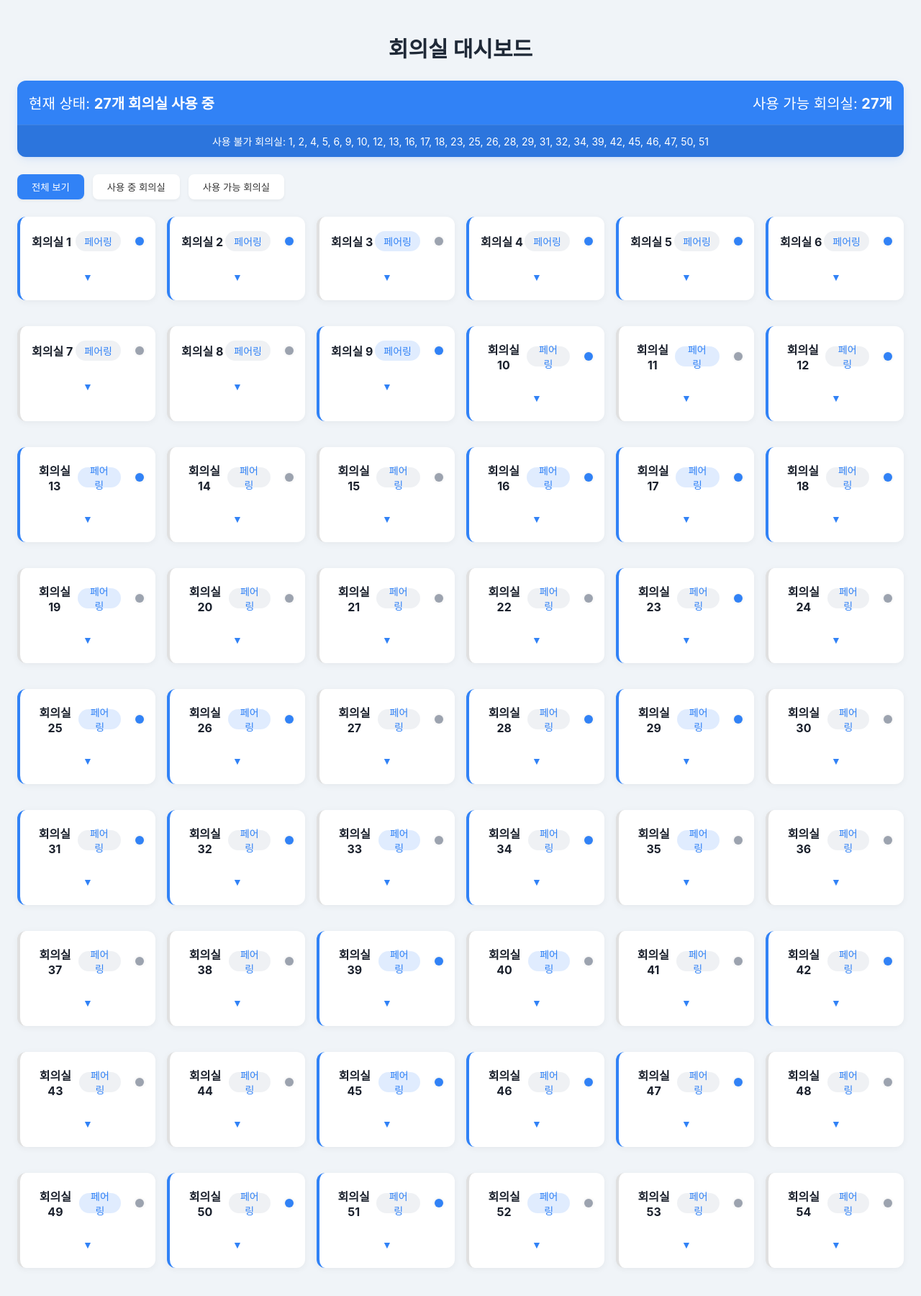
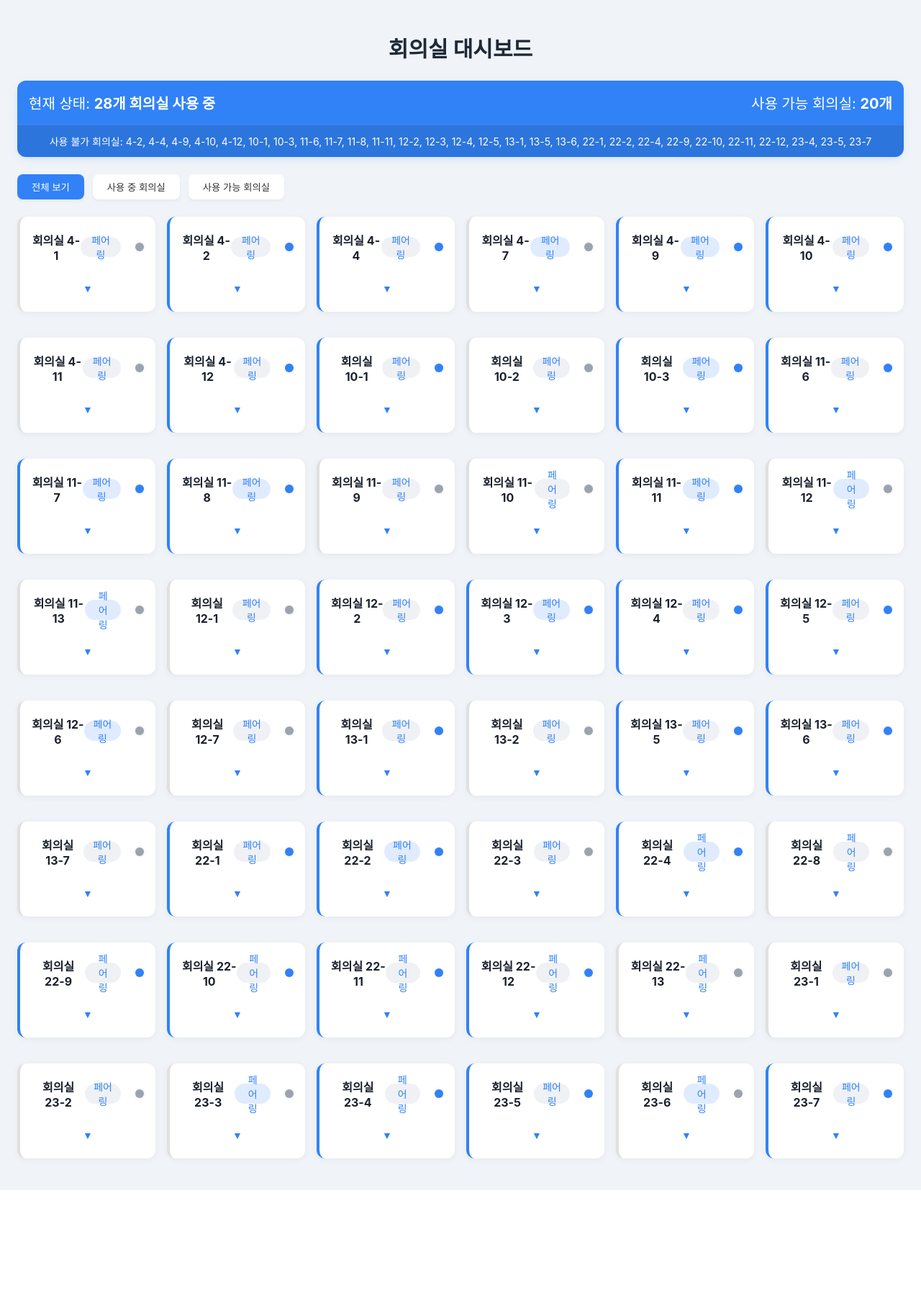
Before and after one commit to sebbbin/meetingroom_dashboard, a React (Create React App) app in the folder conference-room-dashboard/: page / in a window 1280 px wide. Shown: the top 1800 px of the page at 72% size. After the commit the page ends 1653 px from the top, so only its background shows below. Built offline with nearby package versions, Linux system fonts and the light colour scheme.

Commit message:
[feat] 아크플레이스 회의실 번호 지정

```diff
--- a/conference-room-dashboard/src/components/ConferenceRoomDashboard.js
+++ b/conference-room-dashboard/src/components/ConferenceRoomDashboard.js
@@ -1,10 +1,22 @@
 import React, { useState } from 'react';
 
 const ConferenceRoomDashboard = () => {
-  // 총 54개의 회의실 데이터 (6x9 그리드)
+  // 회의실 번호 목록
+  const roomNumbers = [
+    '4-1', '4-2', '4-4', '4-7', '4-9', '4-10', '4-11', '4-12',
+    '10-1', '10-2', '10-3',
+    '11-6', '11-7', '11-8', '11-9', '11-10', '11-11', '11-12', '11-13',
+    '12-1', '12-2', '12-3', '12-4', '12-5', '12-6', '12-7',
+    '13-1', '13-2', '13-5', '13-6', '13-7',
+    '22-1', '22-2', '22-3', '22-4', '22-8', '22-9', '22-10', '22-11', '22-12', '22-13',
+    '23-1', '23-2', '23-3', '23-4', '23-5', '23-6', '23-7'
+  ];
+
+  // 회의실 데이터 초기화 (실제 번호 사용)
   const [rooms, setRooms] = useState(
-    Array.from({ length: 54 }, (_, index) => ({
+    roomNumbers.map((roomNumber, index) => ({
       id: index + 1,
+      roomNumber: roomNumber,
       status: Math.random() > 0.5 ? 'on' : 'off',
       pairing: Math.random() > 0.7,
     }))
@@ -68,7 +80,7 @@ const ConferenceRoomDashboard = () => {
   // 온/오프 회의실 수 및 목록 계산
   const onRooms = rooms.filter(room => room.status === 'on');
   const onRoomsCount = onRooms.length;
-  const onRoomsList = onRooms.map(room => room.id).join(', ');
+  const onRoomsList = onRooms.map(room => room.roomNumber).join(', ');
   const offRoomsCount = rooms.filter(room => room.status === 'off').length;
 
   // 메인 색상
@@ -128,7 +140,8 @@ const ConferenceRoomDashboard = () => {
       padding: '0.75rem 1rem',
       fontSize: '0.875rem',
       backgroundColor: 'rgba(0, 0, 0, 0.1)',
-      borderTop: '1px solid rgba(255, 255, 255, 0.1)'
+      borderTop: '1px solid rgba(255, 255, 255, 0.1)',
+      overflowWrap: 'break-word'
     },
     buttonContainer: {
       display: 'flex',
@@ -150,10 +163,7 @@ const ConferenceRoomDashboard = () => {
     },
     buttonInactive: {
       backgroundColor: 'white',
-      color: '#333333',
-      '&:hover': {
-        backgroundColor: '#f8fafc'
-      }
+      color: '#333333'
     },
     gridContainer: {
       display: 'grid',
@@ -169,11 +179,7 @@ const ConferenceRoomDashboard = () => {
       cursor: 'pointer',
       padding: '1rem',
       borderLeft: '4px solid transparent',
-      transition: 'all 0.2s ease',
-      '&:hover': {
-        transform: 'translateY(-2px)',
-        boxShadow: '0 4px 12px rgba(0, 0, 0, 0.1)'
-      }
+      transition: 'all 0.2s ease'
     },
     expandedCard: {
       minHeight: '240px',
@@ -231,10 +237,7 @@ const ConferenceRoomDashboard = () => {
       display: 'flex',
       alignItems: 'center',
       justifyContent: 'center',
-      transition: 'all 0.2s ease',
-      '&:hover': {
-        backgroundColor: 'rgba(49, 130, 246, 0.15)'
-      }
+      transition: 'all 0.2s ease'
     },
     expandToggle: {
       border: 'none',
@@ -246,10 +249,7 @@ const ConferenceRoomDashboard = () => {
       margin: '0.25rem auto',
       textAlign: 'center',
       fontWeight: '500',
-      transition: 'all 0.2s ease',
-      '&:hover': {
-        color: '#1c64f2'
-      }
+      transition: 'all 0.2s ease'
     },
     expandButtons: {
       display: 'flex',
@@ -274,10 +274,7 @@ const ConferenceRoomDashboard = () => {
       fontSize: '0.875rem',
       flex: 1,
       fontWeight: '500',
-      transition: 'all 0.2s ease',
-      '&:hover': {
-        backgroundColor: 'rgba(49, 130, 246, 0.15)'
-      }
+      transition: 'all 0.2s ease'
     },
     closeExpandButton: {
       border: 'none',
@@ -289,10 +286,7 @@ const ConferenceRoomDashboard = () => {
       marginTop: '0.5rem',
       width: '100%',
       fontWeight: '500',
-      transition: 'all 0.2s ease',
-      '&:hover': {
-        color: '#1c64f2'
-      }
+      transition: 'all 0.2s ease'
     }
   };
 
@@ -358,7 +352,6 @@ const ConferenceRoomDashboard = () => {
               ...(expandedRoom === room.id ? styles.expandedCard : {})
             }}
             onClick={(e) => {
-              // 클릭했을 때 설정 메뉴가 아닌 확장 토글 버튼이 나타나도록 수정
               if (selectedRoom === room.id) {
                 setSelectedRoom(null); // 설정 패널 닫기
               } else {
@@ -378,7 +371,7 @@ const ConferenceRoomDashboard = () => {
                 display: 'flex',
                 alignItems: 'center'
               }}>
-                <span style={styles.roomTitle}>회의실 {room.id}</span>
+                <span style={styles.roomTitle}>회의실 {room.roomNumber}</span>
               </div>
 
               <div style={{
@@ -519,7 +512,7 @@ const ConferenceRoomDashboard = () => {
                   }}
                   onClick={(e) => toggleRoomExpand(room.id, e)}
                 >
-                  접기 ▲
+                   ▲
                 </button>
               </div>
             )}
```
